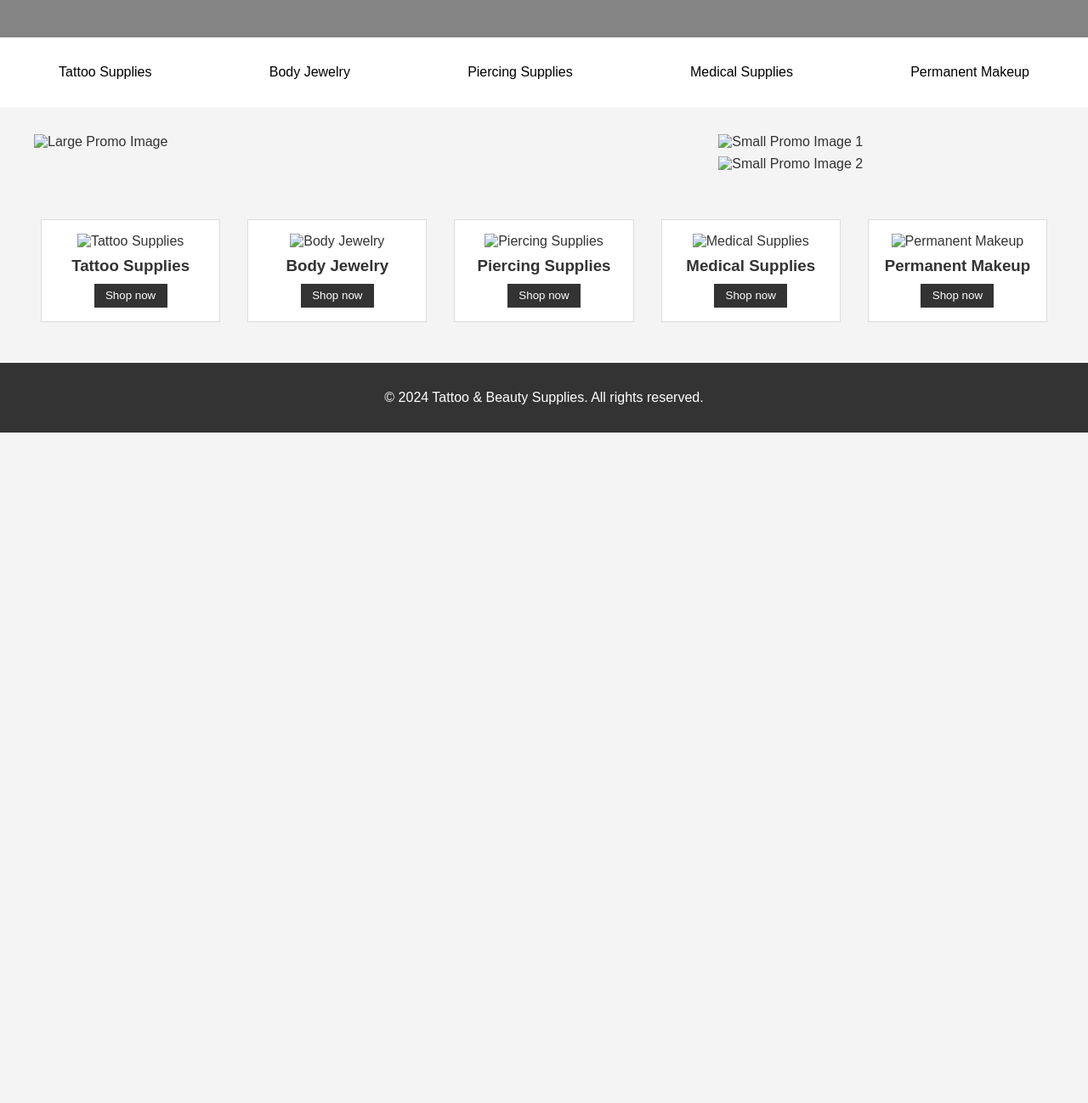
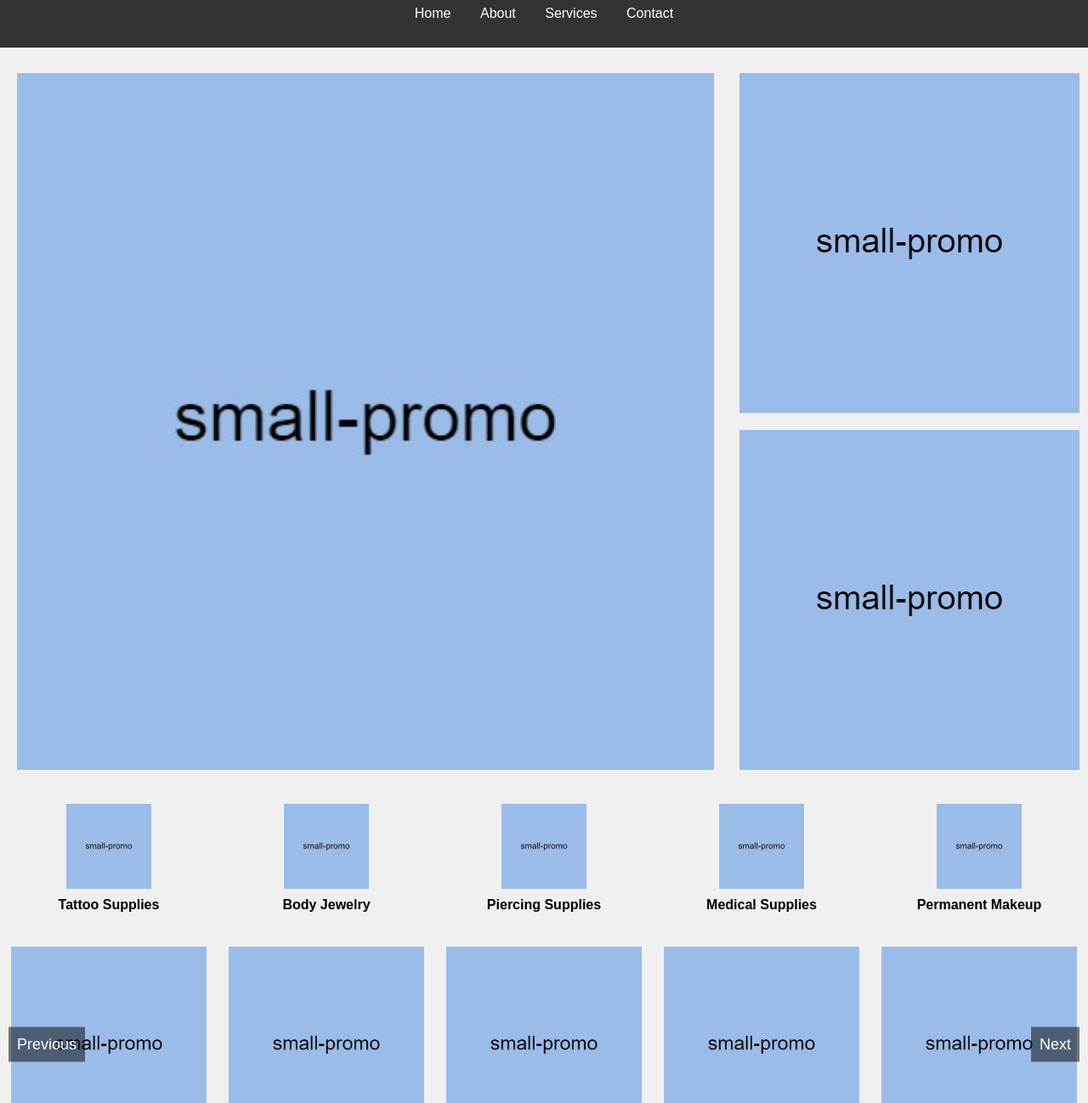
Before and after one commit to Zmijanej/Demo-repo, a plain HTML site: page index.html in a window 1280 px wide. Shown: the part 88-1386 px from the top of the page at 85% size. Before the commit the page ends 800 px from the top, so only its background shows below. Drawn offline with Linux system fonts and the light colour scheme.

Commit message:
Final Changes

```diff
--- a/index.html
+++ b/index.html
@@ -3,89 +3,103 @@
 <head>
     <meta charset="UTF-8">
     <meta name="viewport" content="width=device-width, initial-scale=1.0">
-    <title>Tattoo & Beauty Supplies</title>
+    <title>Responsive Carousel</title>
     <link rel="stylesheet" href="styles.css">
 </head>
 <body>
     <header>
-        <div class="header-container">
+        <h1>Responsive Website</h1>
         <nav>
             <ul>
-                <li><a href="#wholesale- Pros Only">Wholesale- Pros Only</a></li>
-                <li><a href="#Retail">Retail</a></li>
-                <li>
-                  <form class="search-form" action="/search" method="GET">
-                      <input type="text" name="query" placeholder="Search..." required>
-                      <button type="submit">Search</button>
-                </li>
-                <li><a href="#Community">Community</a></li>
-                <li><a href="#Account">Account</a></li>
-                <li><a href="#Cart">Cart</a></li>
-            </ul>
-
-          </nav>
-        </div>
-        <div class="navbar">
-          <nav>
-            <ul>
-                <li><a href="#tattoo-supplies">Tattoo Supplies</a></li>
-                <li><a href="#body-jewelry">Body Jewelry</a></li>
-                <li><a href="#piercing-supplies">Piercing Supplies</a></li>
-                <li><a href="#medical-supplies">Medical Supplies</a></li>
-                <li><a href="#permanent-makeup">Permanent Makeup</a></li>
+                <li><a href="#">Home</a></li>
+                <li><a href="#">About</a></li>
+                <li><a href="#">Services</a></li>
+                <li><a href="#">Contact</a></li>
             </ul>
         </nav>
-        </div>
-
-
     </header>
 
-    <main>
-        <section class="promo">
-            <div class="flexbox-container-promo">
-              <div class="promo-large">
-                <img src="large-promo.jpg" alt="Large Promo Image">
+    <div class="promo-section">
+      <div class="promo-item large">
+          <img src="images\small-promo.jpg" alt="Promo 1">
       </div>
-              <div class="promo-small">
-                <img src="small-promo1.jpg" alt="Small Promo Image 1">
-                <img src="small-promo2.jpg" alt="Small Promo Image 2">
+      <div class="promo-right">
+          <div class="promo-item small">
+              <img src="images\small-promo.jpg" alt="Promo 2">
+          </div>
+          <div class="promo-item small">
+              <img src="images\small-promo.jpg" alt="Promo 3">
+          </div>
       </div>
   </div>
 
-        </section>
-
-        <div class="flexbox-container-category">
-          <div class="category" id="tattoo-supplies">
-            <img src="tattoo-supplies.jpg" alt="Tattoo Supplies">
+  <div class="category-section">
+    <div class="category-item">
+        <img src="images\small-promo.jpg" alt="Tattoo Supplies">
         <h3>Tattoo Supplies</h3>
         <button>Shop now</button>
     </div>
-          <div class="category" id="body-jewelry">
-            <img src="body-jewelry.jpg" alt="Body Jewelry">
+    <div class="category-item">
+        <img src="images\small-promo.jpg" alt="Body Jewelry">
         <h3>Body Jewelry</h3>
         <button>Shop now</button>
     </div>
-          <div class="category" id="piercing-supplies">
-            <img src="piercing-supplies.jpg" alt="Piercing Supplies">
+    <div class="category-item">
+        <img src="images\small-promo.jpg" alt="Piercing Supplies">
         <h3>Piercing Supplies</h3>
         <button>Shop now</button>
     </div>
-          <div class="category" id="medical-supplies">
-            <img src="medical-supplies.jpg" alt="Medical Supplies">
+    <div class="category-item">
+        <img src="images\small-promo.jpg" alt="Medical Supplies">
         <h3>Medical Supplies</h3>
         <button>Shop now</button>
     </div>
-          <div class="category" id="permanent-makeup">
-            <img src="permanent-makeup.jpg" alt="Permanent Makeup">
+    <div class="category-item">
+        <img src="images\small-promo.jpg" alt="Permanent Makeup">
         <h3>Permanent Makeup</h3>
         <button>Shop now</button>
     </div>
 </div>
 
-    </main>
+<div class="carousel">
+    <div class="carousel-inner">
+        <div class="carousel-item active">
+            <img src="images\small-promo.jpg" alt="Image 1">
+            <img src="images\small-promo.jpg" alt="Image 1">
+            <img src="images\small-promo.jpg" alt="Image 1">
+            <img src="images\small-promo.jpg" alt="Image 1">
+            <img src="images\small-promo.jpg" alt="Image 1">
+        </div>
+        <div class="carousel-item">
+            <img src="images\small-promo.jpg" alt="Image 1">
+            <img src="images\small-promo.jpg" alt="Image 1">
+            <img src="images\small-promo.jpg" alt="Image 1">
+            <img src="images\small-promo.jpg" alt="Image 1">
+            <img src="images\small-promo.jpg" alt="Image 1">
+        </div>
+        <div class="carousel-item">
+            <img src="images\small-promo.jpg" alt="Image 1">
+            <img src="images\small-promo.jpg" alt="Image 1">
+            <img src="images\small-promo.jpg" alt="Image 1">
+            <img src="images\small-promo.jpg" alt="Image 1">
+            <img src="images\small-promo.jpg" alt="Image 1">
+        </div>
+        <!-- Add more carousel-item divs as needed -->
+    </div>
+    <button class="carousel-control prev">Previous</button>
+    <button class="carousel-control next">Next</button>
+</div>
+<div class="carousel-indicators">
+    <span class="dot active" data-slide="0"></span>
+    <span class="dot" data-slide="1"></span>
+    <span class="dot" data-slide="2"></span>
+    <!-- Add more dots as needed -->
+</div>
 
     <footer>
-        <p>&copy; 2024 Tattoo & Beauty Supplies. All rights reserved.</p>
+        <p>&copy; 2024 Responsive Website. All rights reserved.</p>
     </footer>
+
+    <script src="script.js"></script>
 </body>
 </html>
--- /dev/null
+++ b/script.js
@@ -0,0 +1,34 @@
+document.addEventListener('DOMContentLoaded', () => {
+  const carouselInner = document.querySelector('.carousel-inner');
+  const items = document.querySelectorAll('.carousel-item');
+  const dots = document.querySelectorAll('.dot');
+  const prevButton = document.querySelector('.carousel-control.prev');
+  const nextButton = document.querySelector('.carousel-control.next');
+  let currentIndex = 0;
+
+  const updateCarousel = (index) => {
+      const offset = -index * 100; // Adjust the offset to match the current slide
+      carouselInner.style.transform = `translateX(${offset}%)`;
+      dots.forEach(dot => dot.classList.remove('active'));
+      dots[index].classList.add('active');
+  };
+
+  prevButton.addEventListener('click', () => {
+      currentIndex = (currentIndex === 0) ? items.length - 1 : currentIndex - 1;
+      updateCarousel(currentIndex);
+  });
+
+  nextButton.addEventListener('click', () => {
+      currentIndex = (currentIndex === items.length - 1) ? 0 : currentIndex + 1;
+      updateCarousel(currentIndex);
+  });
+
+  dots.forEach((dot, index) => {
+      dot.addEventListener('click', () => {
+          currentIndex = index;
+          updateCarousel(currentIndex);
+      });
+  });
+
+  updateCarousel(currentIndex); // Initialize carousel
+});
--- a/styles.css
+++ b/styles.css
@@ -1,173 +1,275 @@
+/* styles.css */
 body {
   font-family: Arial, sans-serif;
   margin: 0;
-  padding: 0;
-  background-color: #f4f4f4;
-  color: #333;
+  background-color: #f0f0f0;
 }
 
-nav{
-  width: 100%;
+/* Header Styling */
+header {
+  background-color: #333;
+  color: #fff;
+  padding: 15px;
+  text-align: center;
 }
 
-.header-container {
+header nav ul {
+  list-style: none;
+  padding: 0;
+}
+
+header nav ul li {
+  display: inline;
+  margin: 0 15px;
+}
+
+header nav ul li a {
+  color: #fff;
+  text-decoration: none;
+}
+
+/* Promo Section Styling */
+.promo-section {
+  display: flex;
+  justify-content: center;
+  align-items: stretch;
+  margin: 20px 0;
+}
+
+.promo-item {
+  padding: 10px;
+  box-sizing: border-box;
+}
+
+.promo-item.large {
+  flex: 2;
+  display: flex;
+  justify-content: center;
+  align-items: center;
+}
+
+.promo-item.large img {
+  height: 100%;
+  width: auto;
+}
+
+.promo-item.small {
+  flex: 1;
+  display: flex;
+    justify-content: center;
+    align-items: center;
+}
+
+.promo-item img {
+  height: 100%;
+  width: auto;
+}
+
+.promo-right {
+  display: flex;
+  flex-direction: column;
+  flex: 1;
+  justify-content: space-between;
+}
+
+@media (max-width: 768px) {
+  .promo-section {
+      flex-direction: column;
+      align-items: center;
+  }
+
+  .promo-item.large, .promo-right {
+      flex: none;
+      width: 100%;
+  }
+
+  .promo-right {
+      flex-direction: row;
+      justify-content: center;
+  }
+}
+
+/* Categories Styling */
+/* Category Section Styling */
+.category-section {
+  display: flex;
+  justify-content: space-around;
+  align-items: flex-start;
+  margin: 20px 0;
+  flex-wrap: wrap; /* Ensures categories wrap on smaller screens */
+}
+
+.category-item {
+  text-align: center;
+  padding: 10px;
+  box-sizing: border-box;
+  flex: 1;
+  min-width: 150px; /* Ensure a minimum width */
+  max-width: 200px; /* Ensure a maximum width */
   display: flex;
   flex-direction: column;
   align-items: center;
-  background-color: #848484;
-  color: white;
-  padding: 1em 0;
-  text-align: center;
-  width: auto;
 }
 
-.search-form {
-  display: flex;
-  justify-content: center;
-  margin: 1em 0;
+.category-item img {
   width: 100%;
+  height: auto;
+  max-width: 100px; /* Ensure the image doesn't grow too large */
 }
 
-.search-form input[type="text"] {
-  padding: 0.5em;
+.category-item h3 {
   font-size: 1em;
-  border: 1px solid #ccc;
-  border-radius: 4px 0 0 4px;
-  width: 200px;
+  margin: 10px 0;
 }
 
-.search-form button {
-  padding: 0.5em 1em;
-  font-size: 1em;
+.category-item button {
+  background-color: #007bff;
+  color: #fff;
   border: none;
-  background-color: #555;
-  color: white;
-  border-radius: 0 4px 4px 0;
+  padding: 10px 20px;
+  cursor: pointer;
+  text-transform: uppercase;
+  font-size: 0.9em;
+  margin-top: 855px;
+}
+
+.category-item button:hover {
+  background-color: #0056b3;
+}
+
+/* Responsive adjustments */
+@media (max-width: 768px) {
+  .category-section {
+      flex-direction: column;
+      align-items: center;
+  }
+
+  .category-item {
+      max-width: 100%;
+  }
+}
+
+
+/* Carousel Styling */
+.carousel {
+  position: relative;
+  width: 100%;
+  overflow: hidden;
+}
+
+.carousel-inner {
+  display: flex;
+  transition: transform 0.5s ease;
+  width: calc(100% * 1); /* Adjust according to the number of items */
+}
+
+.carousel-item {
+  min-width: 100%;
+  display: flex;
+  justify-content: space-around;
+}
+
+.carousel-item img {
+  max-width: 18%;
+}
+
+.carousel-control {
+  position: absolute;
+  top: 50%;
+  transform: translateY(-50%);
+  background-color: rgba(0,0,0,0.5);
+  color: #fff;
+  border: none;
+  padding: 10px;
   cursor: pointer;
 }
 
-.search-form button:hover {
-  background-color: #777;
+.carousel-control.prev {
+  left: 10px;
 }
 
-header h1 {
-  margin: 0;
-  flex-grow: 1;
+.carousel-control.next {
+  right: 10px;
 }
 
-.navbar{
-  background-color: white;
-  color: black;
-  padding: 1em 0;
-  text-align: center;
+.carousel-indicators {
+  display: flex;
+  justify-content: center;
+  margin-top: 10px;
 }
 
-nav ul {
-  list-style: none;
-  padding: 0;
-  display: flex;
-  justify-content: space-around;
-  margin-top: 1em;
-}
-
-nav ul li {
-  margin: 0 1em;
-  width: auto;
-}
-
-nav ul li a {
-  color: black;
-  text-decoration: none;
-}
-
-main {
-  padding: 2em;
-}
-
-.promo img {
-  width: 100%;
-  height: auto;
-  display: block;
-  margin-bottom: 2em;
-}
-
-.category {
-  background-color: white;
-  border: 1px solid #ddd;
-  padding: 1em;
-  margin: 1em;
-  text-align: center;
-  width: 30%;
-  box-sizing: border-box;
-}
-
-.category img {
-  max-width: 100%;
-  height: auto;
-}
-
-.category h3 {
-  margin: 0.5em 0;
-}
-
-button {
-  background-color: #333;
-  color: white;
-  border: none;
-  padding: 0.5em 1em;
+.dot {
+  height: 10px;
+  width: 10px;
+  margin: 0 5px;
+  background-color: #bbb;
+  border-radius: 50%;
+  display: inline-block;
   cursor: pointer;
 }
 
-button:hover {
-  background-color: #555;
+.dot.active {
+  background-color: #717171;
 }
 
+/* Buttons */
+button {
+  position: absolute;
+  top: 50%;
+  transform: translateY(-50%);
+  background-color: rgba(0, 0, 0, 0.5);
+  color: #fff;
+  border: none;
+  padding: 10px;
+  cursor: pointer;
+  font-size: 18px;
+}
+
+button.prev {
+  left: 10px;
+}
+
+button.next {
+  right: 10px;
+}
+
+/* Footer Styling */
 footer {
   background-color: #333;
-  color: white;
+  color: #fff;
   text-align: center;
-  padding: 1em 0;
-  position: relative;
-  bottom: 0;
-  width: 100%;
+  padding: 15px;
 }
 
-.flexbox-container-category {
-  display: flex;
-  justify-content: space-around;
-  flex-wrap: nowrap;
+/* Media Queries */
+@media (max-width: 768px) {
+  .promo-section {
+      flex-direction: column;
+  }
+
+  .promo-item {
+      width: 100%;
+  }
+
+  .carousel .slide {
+      width: 50%; /* Show 2 slides at a time on tablets */
+  }
+
+  .categories {
+      justify-content: center;
+  }
+
+  .category {
+      width: 45%;
+  }
 }
 
-.promo {
-  display: flex;
-  justify-content: center;
-  margin-bottom: 2em;
+@media (max-width: 480px) {
+  .carousel .slide {
+      width: 100%; /* Show 1 slide at a time on mobile */
+  }
+
+  .category {
+      width: 100%;
+  }
 }
-
-.flexbox-container-promo{
-  display: flex;
-  width: 100%;
-  max-width: 1200px;
-}
-.promo-large {
-  flex: 2;
-  margin-right: 1em;
-}
-
-.promo-large img {
-  width: 100%;
-  height: auto;
-}
-
-.promo-small {
-  flex: 1;
-  display: flex;
-  flex-direction: column;
-  justify-content: space-between;
-}
-
-.promo-small img {
-  width: 100%;
-  height: 49%;
-  margin-bottom: 2%;
-}
```
Also changed, not shown: images/category-image.jpg (added), images/large-promo.jpg (added), images/small-promo.jpg (added). Lines whose indentation alone changed are shown as unchanged.
